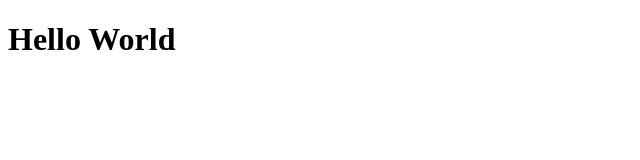
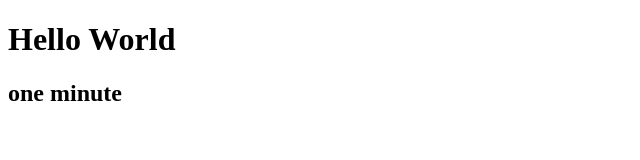
Before and after one commit to dimaSerebro/simpleGit, a plain HTML site: page index.html in a window 1280 px wide. Shown: the whole page, without its empty margins (0-640 px from the left). Drawn offline with Linux system fonts and the light colour scheme.

Commit message:
second commit

```diff
--- a/index.html
+++ b/index.html
@@ -9,5 +9,6 @@
 </head>
 <body>
    <h1>Hello World</h1>
+   <h2>one minute</h2>
 </body>
 </html>
```
